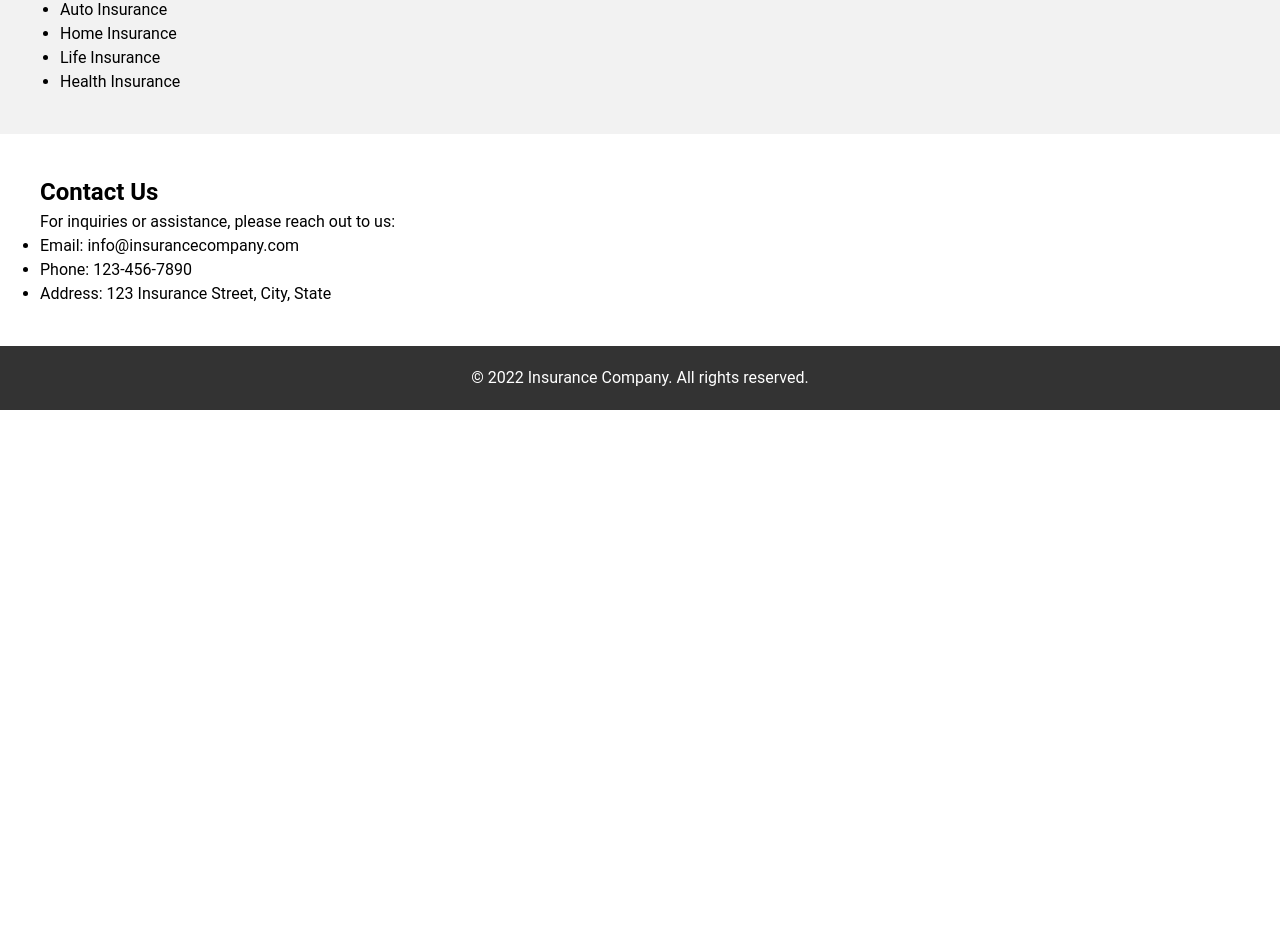
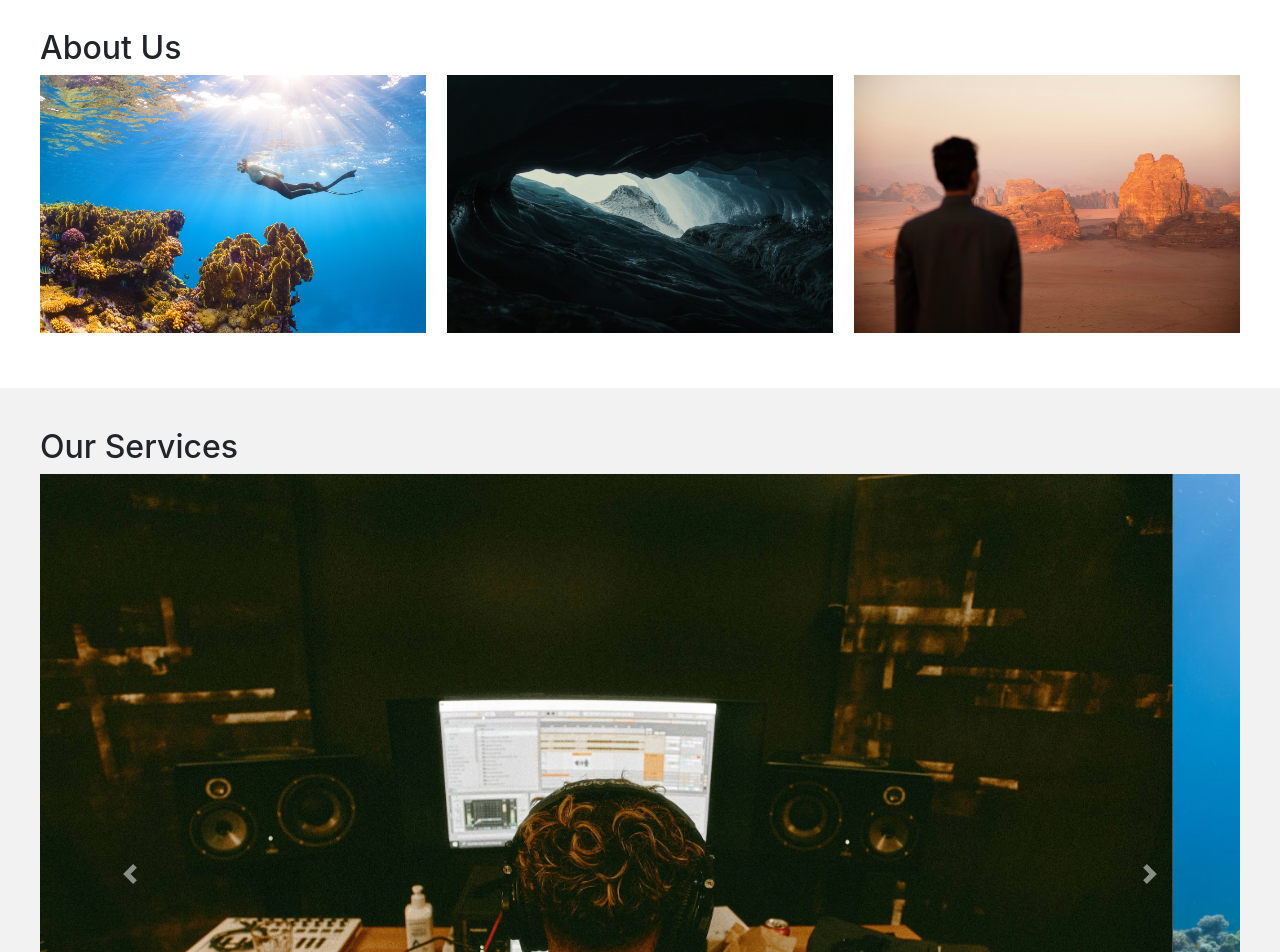
Before and after one commit to misheelen/insurance-experimental, a website: page index.html in a window 1280 px wide. Shown: the part 540-1492 px from the top of the page. Before the commit the page ends 950 px from the top, so only its background shows below. Drawn offline with nearby package versions, Linux system fonts and the light colour scheme.

Commit message:
converted body to carousel

```diff
--- a/index.html
+++ b/index.html
@@ -5,6 +5,7 @@
   <link rel="stylesheet" type="text/css" href="styles.css">
   <script src="script.js"></script>
   <meta name="viewport" content="width=device-width, initial-scale=1">
+   <link rel="stylesheet" href="https://stackpath.bootstrapcdn.com/bootstrap/4.3.1/css/bootstrap.min.css">
 </head>
 <body>
   <header>
@@ -30,13 +31,53 @@
     <p>Lorem ipsum dolor sit amet, consectetur adipiscing elit. Nullam auctor, nunc id aliquam tincidunt, nisl nunc tristique nunc, nec lacinia arcu nisl in nunc.</p>
   </section>
 
+  <section id="about">
+    <h2>About Us</h2>
+    <div class="gallery">
+      <img src="images/image1.avif" alt="Image 1">
+      <img src="images/image2.avif" alt="Image 2">
+      <img src="images/image3.avif" alt="Image 2">
+      <!-- Add more images as needed -->
+    </div>
+  </section>
+
+  <section id="services">
+    <h2>Our Services</h2>
+    <div id="carouselExampleIndicators" class="carousel slide" data-ride="carousel">
+      <ol class="carousel-indicators">
+        <li data-target="#carouselExampleIndicators" data-slide-to="0" class="active"></li>
+        <li data-target="#carouselExampleIndicators" data-slide-to="1"></li>
+        <li data-target="#carouselExampleIndicators" data-slide-to="2"></li>
+      </ol>
+      <div class="carousel-inner">
+        <div class="carousel-item active">
+          <img src="images/service1.avif" class="d-block w-100" alt="Service 1">
+        </div>
+        <div class="carousel-item">
+          <img src="images/service2.avif" class="d-block w-100" alt="Service 2">
+        </div>
+        <div class="carousel-item">
+          <img src="images/service3.avif" class="d-block w-100" alt="Service 3">
+        </div>
+      </div>
+      <a class="carousel-control-prev" href="#carouselExampleIndicators" role="button" data-slide="prev">
+        <span class="carousel-control-prev-icon" aria-hidden="true"></span>
+        <span class="sr-only">Previous</span>
+      </a>
+      <a class="carousel-control-next" href="#carouselExampleIndicators" role="button" data-slide="next">
+        <span class="carousel-control-next-icon" aria-hidden="true"></span>
+        <span class="sr-only">Next</span>
+      </a>
+    </div>
+  </section>
+
   <section id="services">
     <h2>Our Services</h2>
     <ul>
-      <li>Auto Insurance</li>
-      <li>Home Insurance</li>
-      <li>Life Insurance</li>
-      <li>Health Insurance</li>
+      <li><a href="#auto-insurance">Auto Insurance</a></li>
+      <li><a href="#home-insurance">Home Insurance</a></li>
+      <li><a href="#life-insurance">Life Insurance</a></li>
+      <li><a href="#health-insurance">Health Insurance</a></li>
     </ul>
   </section>
 
@@ -53,5 +94,9 @@
   <footer>
     <p>&copy; 2022 Insurance Company. All rights reserved.</p>
   </footer>
+
+  <script src="https://code.jquery.com/jquery-3.3.1.slim.min.js"></script>
+  <script src="https://stackpath.bootstrapcdn.com/bootstrap/4.3.1/js/bootstrap.min.js"></script>
+</body>
 </body>
 </html>
--- a/server.js
+++ b/server.js
@@ -8,5 +8,5 @@ app.get('*', (req, res) => {
     res.sendFile(path.join(__dirname, 'index.html'));
 });
 
-const port = process.env.PORT || 5000;
+const port = process.env.PORT || 4000;
 app.listen(port, () => console.log(`Server is running on port ${port}`));
--- a/styles.css
+++ b/styles.css
@@ -103,3 +103,14 @@ body, h1, h2, p, ul, li {
     padding: 20px;
     text-align: center;
   }
+
+  .gallery {
+    display: flex;
+    flex-wrap: wrap;
+    justify-content: space-between;
+  }
+
+  .gallery img {
+    width: calc(33% - 10px);
+    margin-bottom: 15px;
+  }
```
Also changed, not shown: images/image1.avif (added), images/image2.avif (added), images/image3.avif (added), images/service1.avif (added), images/service2.avif (added), images/service3.avif (added), 1 other file.
